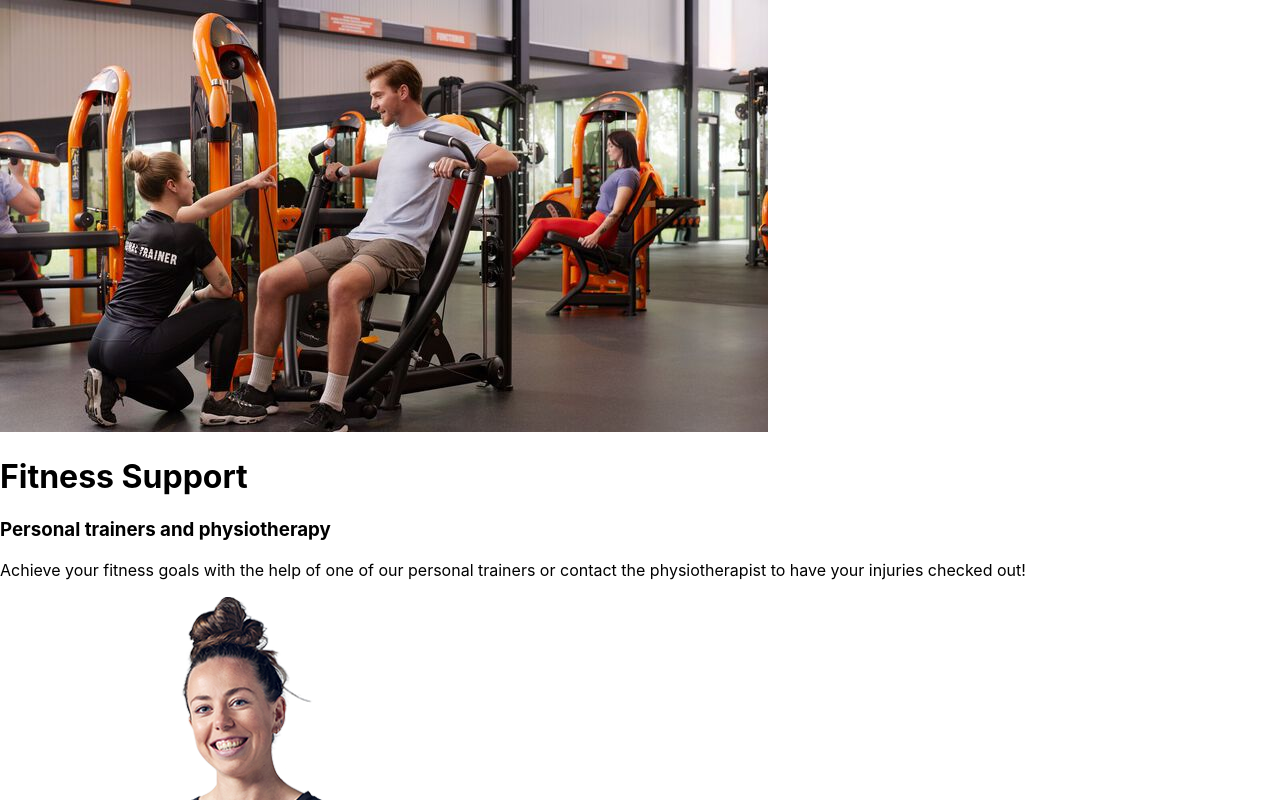
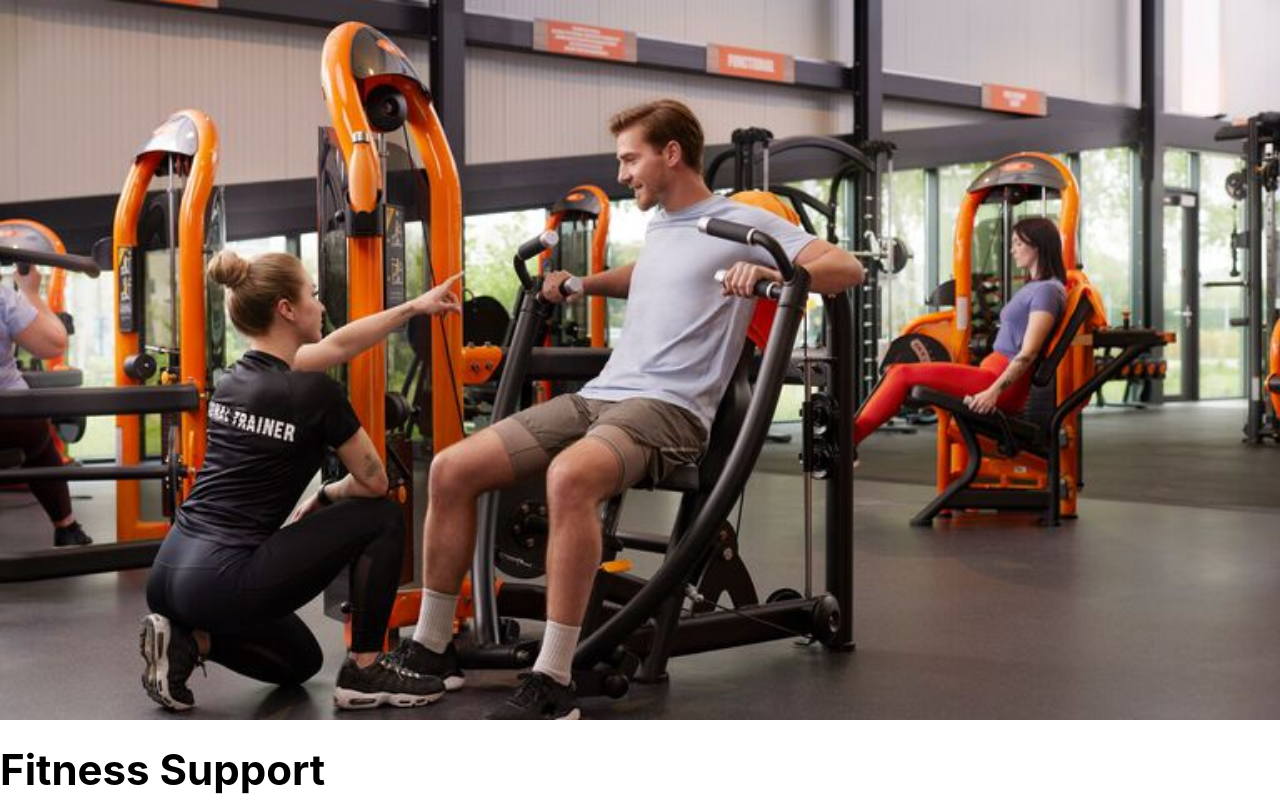
Before and after one commit to Nagydani11/CentralStrength-Gym, a React (Create React App) app: page /support in a window 1280 px wide. Shown: the top 800 px of the page. Built offline with nearby package versions, Linux system fonts and the light colour scheme.

Commit message:
Support page

```diff
--- a/src/Public/Components/Support/SupportTrainers.js
+++ b/src/Public/Components/Support/SupportTrainers.js
@@ -1,6 +1,8 @@
 import React from "react";
 import woman from './images/woman.webp';
 import man from './images/man.webp'
+import './styles/supporttrainers.css'
+
 
 export default function SupportTrainers(){
     return(
--- a/src/Public/Components/Support/styles/supporthero.css
+++ b/src/Public/Components/Support/styles/supporthero.css
@@ -1,3 +1,11 @@
 .supporthero img{
+    width: 100%;
+    height: 100%;
+    object-fit: cover;
     border-style: none;
 }
+
+.supporthero h1{
+    font-size: 42px;
+    line-height: 36px;
+}
--- a/src/Public/Components/Support/styles/supporttrainers.css
+++ b/src/Public/Components/Support/styles/supporttrainers.css
@@ -0,0 +1,15 @@
+.trainerChoose{
+    display: flex;
+}
+
+.trainerHeader h3{
+    font-size: 32px;
+    line-height: 36px;
+    text-transform: uppercase;
+
+}
+
+.trainerHeader p{
+    font-size: 16px;
+    line-height: 28px;
+}
```
